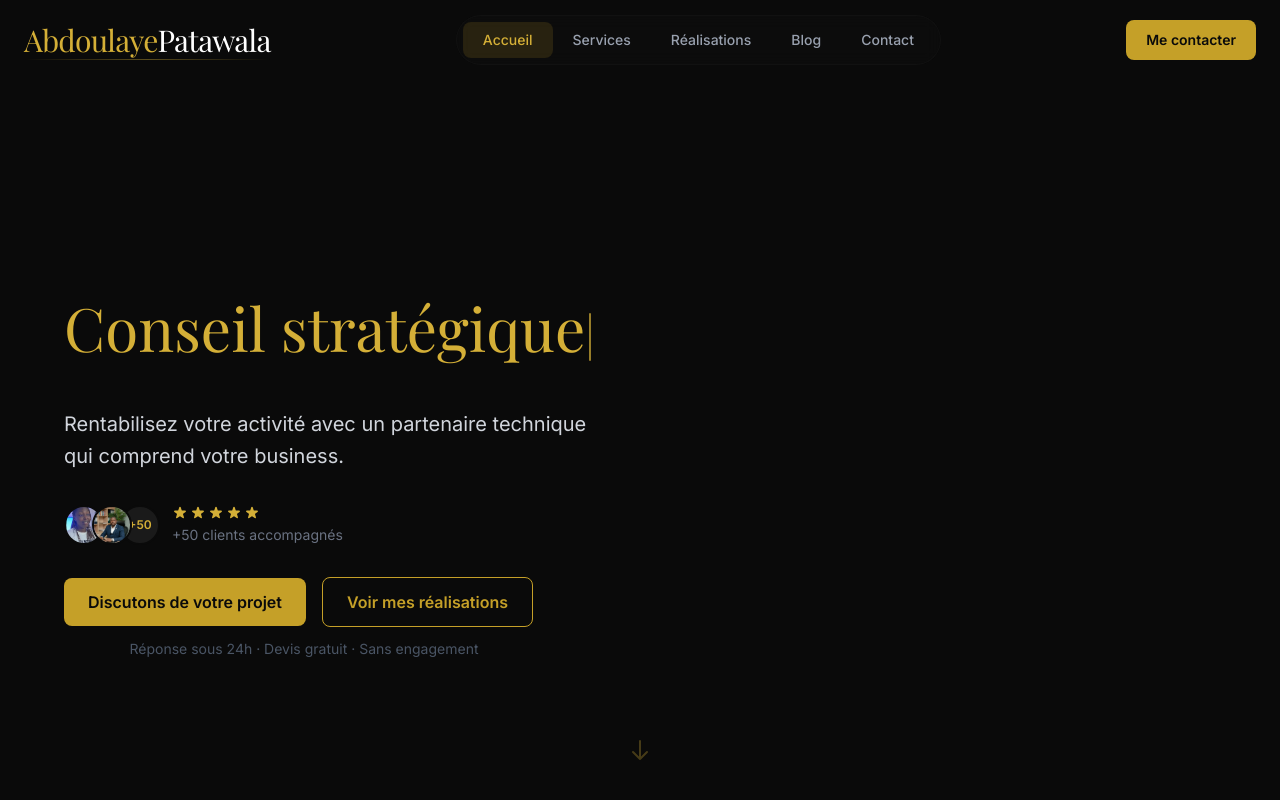
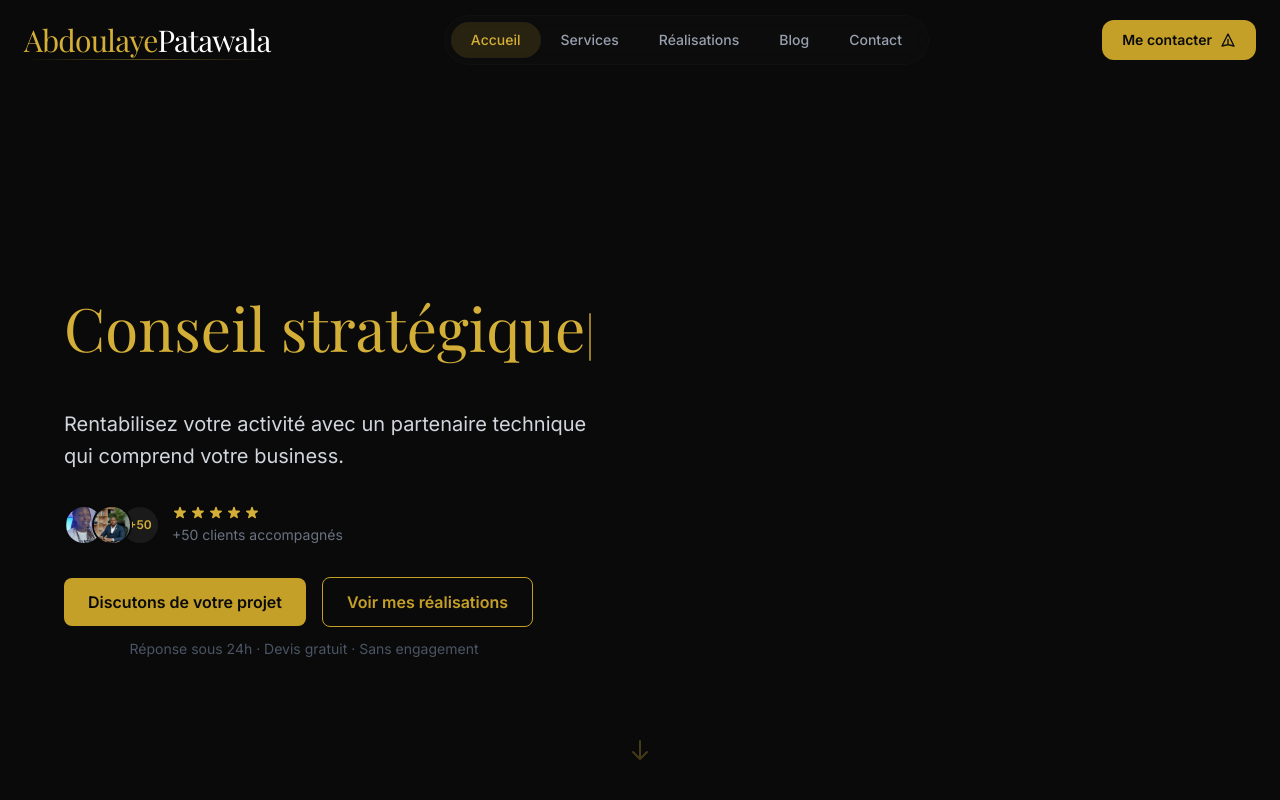
Before and after one commit to PATAWALA/Abdoulaye-Patawala, a Next.js app: page / in a window 1280 px wide. Shown: the top 800 px of the page. Built offline with nearby package versions, Linux system fonts and the light colour scheme; no server answers; the database is empty; a web font is replaced by a local one.

Commit message:
38 update

```diff
--- a/src/components/molecules/Navbar.tsx
+++ b/src/components/molecules/Navbar.tsx
@@ -105,7 +105,7 @@ const Navbar: React.FC = () => {
                 ? isBlogActive || (link.href === '/portfolio' && isPortfolioPage)
                 : activeSection === link.href;
 
-              const baseClass = `relative px-5 py-2 text-sm font-medium rounded-lg transition-all duration-300 ${
+              const baseClass = `relative px-5 py-2 text-sm font-medium rounded-full transition-all duration-300 ${
                 isActive
                   ? 'bg-gold-500/15 text-gold-400'
                   : 'text-gray-400 hover:text-white hover:bg-dark-700/50'
@@ -136,10 +136,23 @@ const Navbar: React.FC = () => {
         <div className="hidden lg:block flex-shrink-0">
           <button
             onClick={() => navigateToSection('#contact')}
-            className="relative px-5 py-2.5 bg-gold-500 text-dark-900 text-sm font-semibold rounded-lg overflow-hidden group/cta transition-all duration-300 hover:shadow-lg hover:shadow-gold-500/20"
+            className="relative px-5 py-2.5 bg-gold-500 text-dark-900 text-sm font-semibold rounded-xl overflow-hidden group/cta transition-all duration-300 hover:shadow-lg hover:shadow-gold-500/20 inline-flex items-center gap-2"
           >
             <span className="relative z-10">Me contacter</span>
-            <div className="absolute inset-0 bg-white translate-y-full group-hover/cta:translate-y-0 transition-transform duration-300 rounded-lg" />
+            <svg
+              className="relative z-10 w-4 h-4 group-hover/cta:translate-x-1 transition-transform duration-300"
+              fill="none"
+              stroke="currentColor"
+              viewBox="0 0 24 24"
+            >
+              <path
+                strokeLinecap="round"
+                strokeLinejoin="round"
+                strokeWidth={2}
+                d="M12 19l9 2-9-18-9 18 9-2zm0 0v-8"
+              />
+            </svg>
+            <div className="absolute inset-0 bg-white translate-y-full group-hover/cta:translate-y-0 transition-transform duration-300 rounded-xl" />
           </button>
         </div>
 
@@ -221,9 +234,22 @@ const Navbar: React.FC = () => {
               >
                 <button
                   onClick={() => navigateToSection('#contact')}
-                  className="w-full py-4 bg-dark-900 text-gold-400 rounded-2xl font-semibold text-lg hover:bg-dark-800 transition-colors border border-gold-400/20"
+                  className="w-full py-4 bg-dark-900 text-gold-400 rounded-2xl font-semibold text-lg hover:bg-dark-800 transition-colors border border-gold-400/20 inline-flex items-center justify-center gap-2"
                 >
                   Me contacter
+                  <svg
+                    className="w-5 h-5"
+                    fill="none"
+                    stroke="currentColor"
+                    viewBox="0 0 24 24"
+                  >
+                    <path
+                      strokeLinecap="round"
+                      strokeLinejoin="round"
+                      strokeWidth={2}
+                      d="M12 19l9 2-9-18-9 18 9-2zm0 0v-8"
+                    />
+                  </svg>
                 </button>
               </div>
             </div>
```
